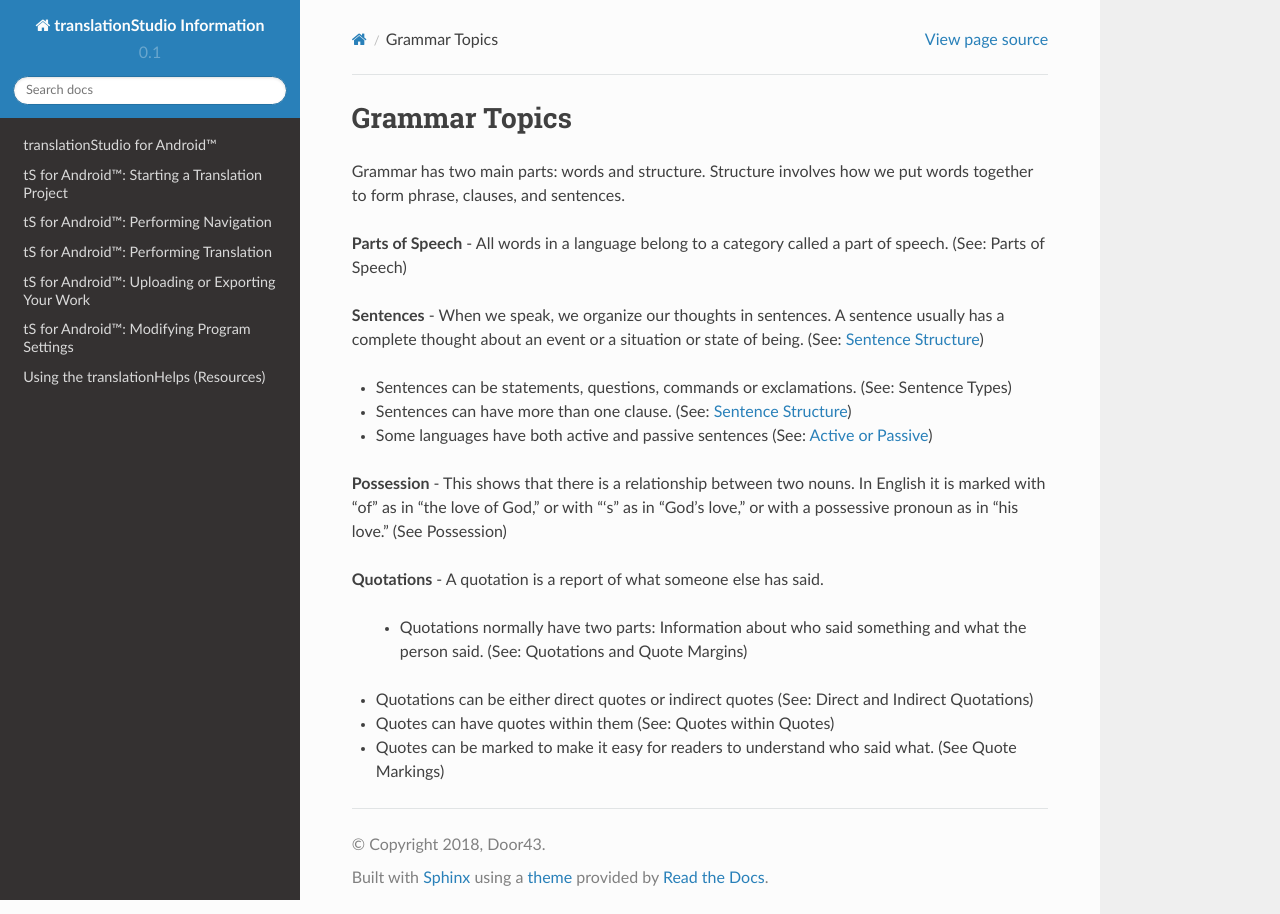
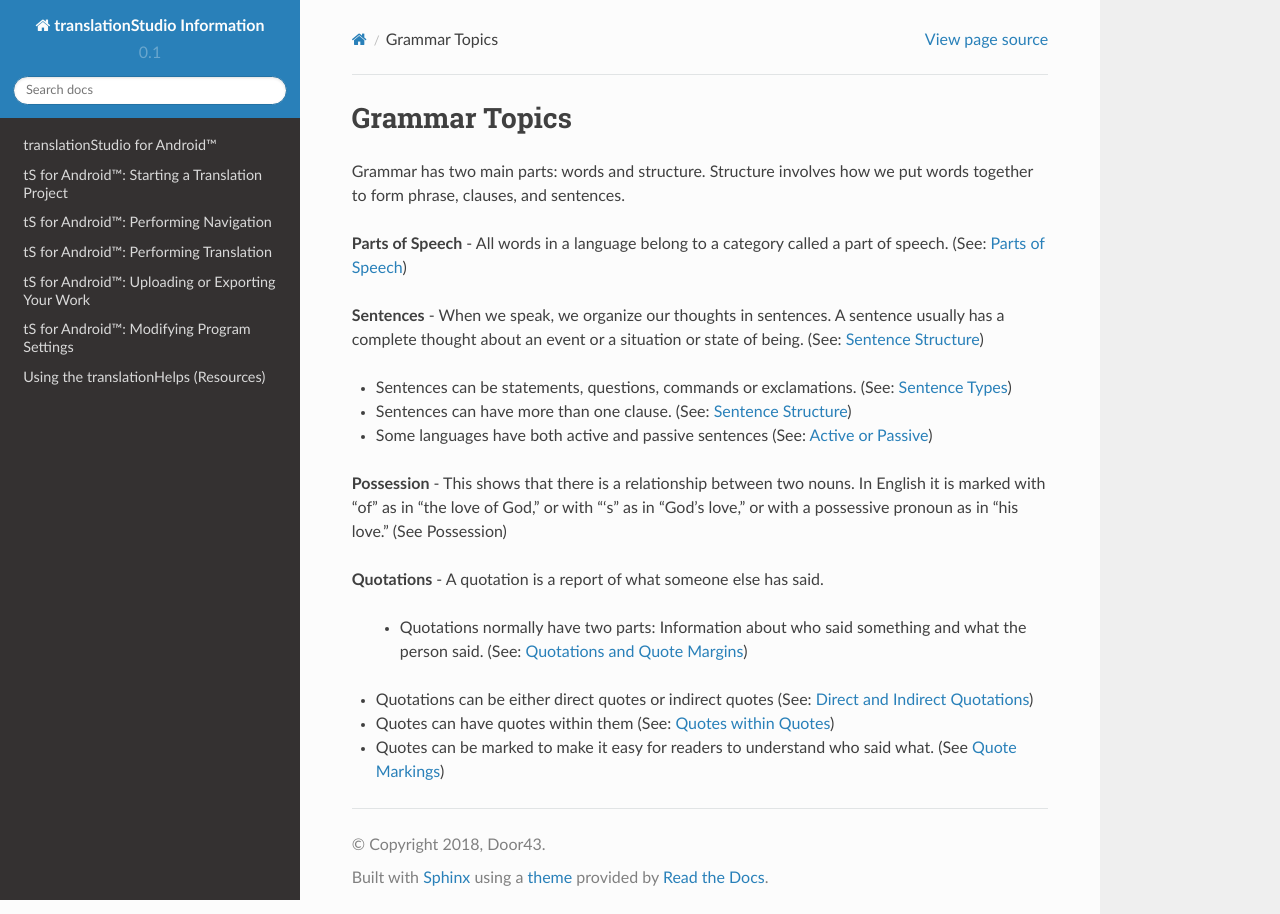
Before and after one commit to unfoldingWord-dev/translationStudio-Info, a Sphinx documentation site: the page built from docs/GrammarTopics.rst, in a window 1280 px wide. Built offline with Sphinx 7.4.7 and the Read the Docs theme 2.0.0, drawn with Linux system fonts in a browser that asks for light colours; pages that are not in the unit, such as notebooks, are missing from menus; part of the change alters nothing that is shown.

```diff
--- a/docs/GrammarTopics.rst
+++ b/docs/GrammarTopics.rst
@@ -3,11 +3,11 @@ Grammar Topics
 
 Grammar has two main parts: words and structure. Structure involves how we put words together to form phrase, clauses, and sentences.
 
-**Parts of Speech** - All words in a language belong to a category called a part of speech. (See: Parts of Speech)
+**Parts of Speech** - All words in a language belong to a category called a part of speech. (See: `Parts of Speech <https://github.com/unfoldingWord-dev/translationStudio-Info/blob/master/docs/PartsOfSpeech.rst>`_)
 
 **Sentences** - When we speak, we organize our thoughts in sentences. A sentence usually has a complete thought about an event or a situation or state of being. (See: `Sentence Structure <https://github.com/unfoldingWord-dev/translationStudio-Info/blob/master/docs/SentenceStructure.rstA>`_)
 
-* Sentences can be statements, questions, commands or exclamations. (See: Sentence Types)
+* Sentences can be statements, questions, commands or exclamations. (See: `Sentence Types <https://github.com/unfoldingWord-dev/translationStudio-Info/blob/master/docs/SentenceTypes.rst>`_)
 * Sentences can have more than one clause. (See: `Sentence Structure <https://github.com/unfoldingWord-dev/translationStudio-Info/blob/master/docs/SentenceStructure.rstA>`_)
 * Some languages have both active and passive sentences (See: `Active or Passive <https://github.com/unfoldingWord-dev/translationStudio-Info/blob/master/docs/ActiveOrPassive.rst>`_)
 
@@ -15,10 +15,10 @@ Grammar has two main parts: words and structure. Structure involves how we put w
 
 **Quotations** - A quotation is a report of what someone else has said.
 
- * Quotations normally have two parts: Information about who said something and what the person said. (See: Quotations and Quote Margins)
+ * Quotations normally have two parts: Information about who said something and what the person said. (See: `Quotations and Quote Margins <https://github.com/unfoldingWord-dev/translationStudio-Info/blob/master/docs/QuoteMargins.rst>`_)
 
-* Quotations can be either direct quotes or indirect quotes (See: Direct and Indirect Quotations)
+* Quotations can be either direct quotes or indirect quotes (See: `Direct and Indirect Quotations <https://github.com/unfoldingWord-dev/translationStudio-Info/blob/master/docs/DirectIndirectQuotations.rst>`_)
 
-* Quotes can have quotes within them (See: Quotes within Quotes)
+* Quotes can have quotes within them (See: `Quotes within Quotes <https://github.com/unfoldingWord-dev/translationStudio-Info/blob/master/docs/QuotesWithinQuotes.rst>`_)
 
-* Quotes can be marked to make it easy for readers to understand who said what. (See Quote Markings)
+* Quotes can be marked to make it easy for readers to understand who said what. (See `Quote Markings <https://github.com/unfoldingWord-dev/translationStudio-Info/blob/master/docs/QuoteMarkings.rst>`_)
```
